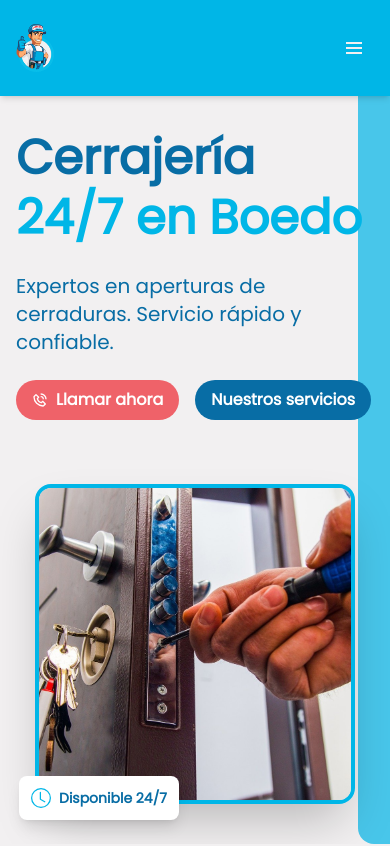
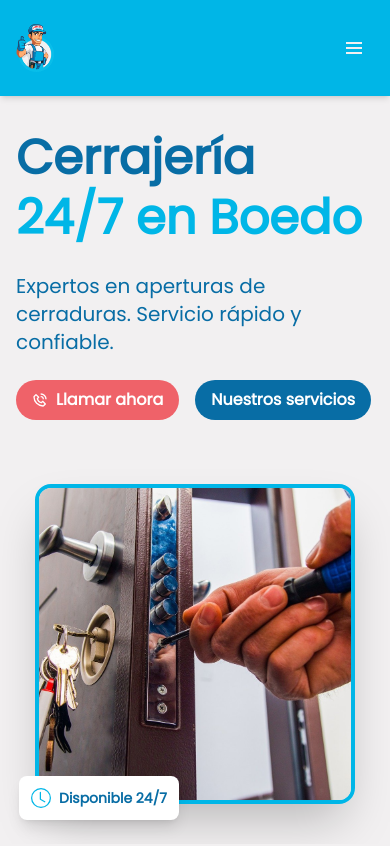
Before and after one commit to skywarddigitalsolutions/cerrajeria-portena, a Next.js app: page / in a window 390 px wide. Shown: the top 846 px of the page. Built offline with nearby package versions, Linux system fonts and the light colour scheme.

Commit message:
cambios hero

```diff
--- a/app/hero.tsx
+++ b/app/hero.tsx
@@ -6,7 +6,7 @@ export default function Hero() {
   return (
     <section className="relative w-full pt-24 min-h-screen bg-gris overflow-hidden">
       {/* Fondo diagonal */}
-      <div className="absolute top-0 right-0 w-1/12 md:w-1/3 lg:w-1/2 h-full bg-celeste/70 rounded-bl-2xl clip-path-diagonal z-0" />
+      <div className="absolute top-0 right-0 w-1/12 md:w-1/3 lg:w-1/2 h-full hidden lg:block lg:bg-celeste/70 rounded-bl-2xl clip-path-diagonal z-0" />
 
       <div className="container mx-auto px-4 py-8 md:py-12 lg:py-16 relative z-10">
         <div className="grid grid-cols-1 lg:grid-cols-2 gap-8 lg:gap-12 items-center">
--- a/app/stats.tsx
+++ b/app/stats.tsx
@@ -59,7 +59,7 @@ const StatItem: React.FC<StatItemProps> = ({ icon: Icon, value, unit, descriptio
 export default function Stats() {
   return (
     <section className="py-16 bg-gris relative overflow-hidden">
-      <div className="absolute top-0 left-0 w-full h-full bg-azul opacity-5 transform -skew-y-6"></div>
+      <div className="absolute top-0 left-0 w-full h-full bg-azul opacity-5 transform -skew-y-2"></div>
       <div className="container mx-auto px-4 relative z-10">
         <h2 className="text-3xl md:text-4xl font-bold text-azul text-center mb-12">
           Nuestro Impacto en Números
```
